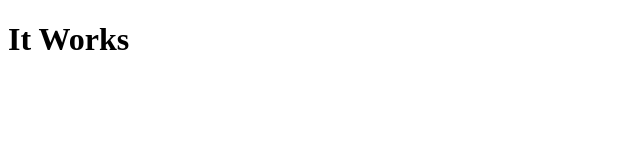
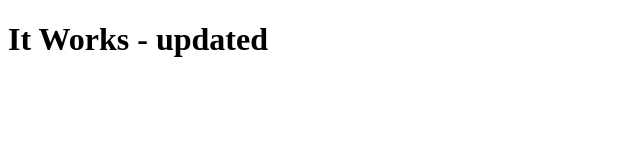
Before and after one commit to krd313/git_test, a plain HTML site: page index.html in a window 1280 px wide. Shown: the whole page, without its empty margins (0-640 px from the left). Drawn offline with Linux system fonts and the light colour scheme.

Commit message:
git test update

```diff
--- a/index.html
+++ b/index.html
@@ -7,6 +7,6 @@
     <title>Git Test</title>
 </head>
 <body>
-    <h1> It Works </h1>
+    <h1> It Works - updated</h1>
 </body>
 </html>
```
